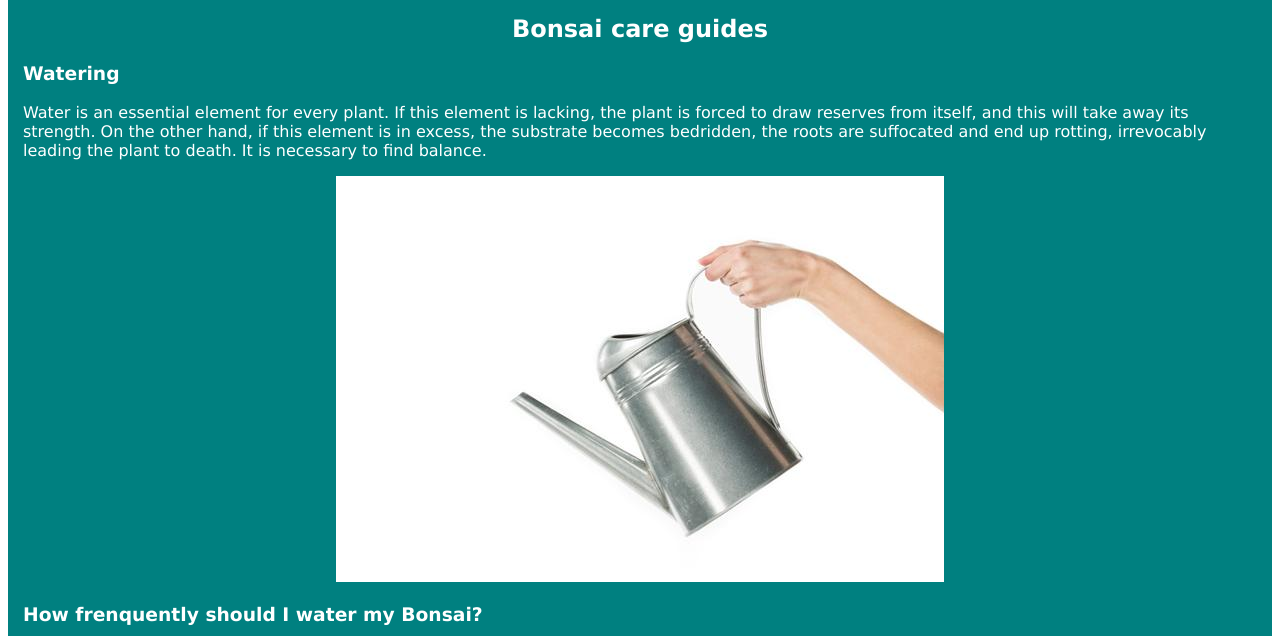
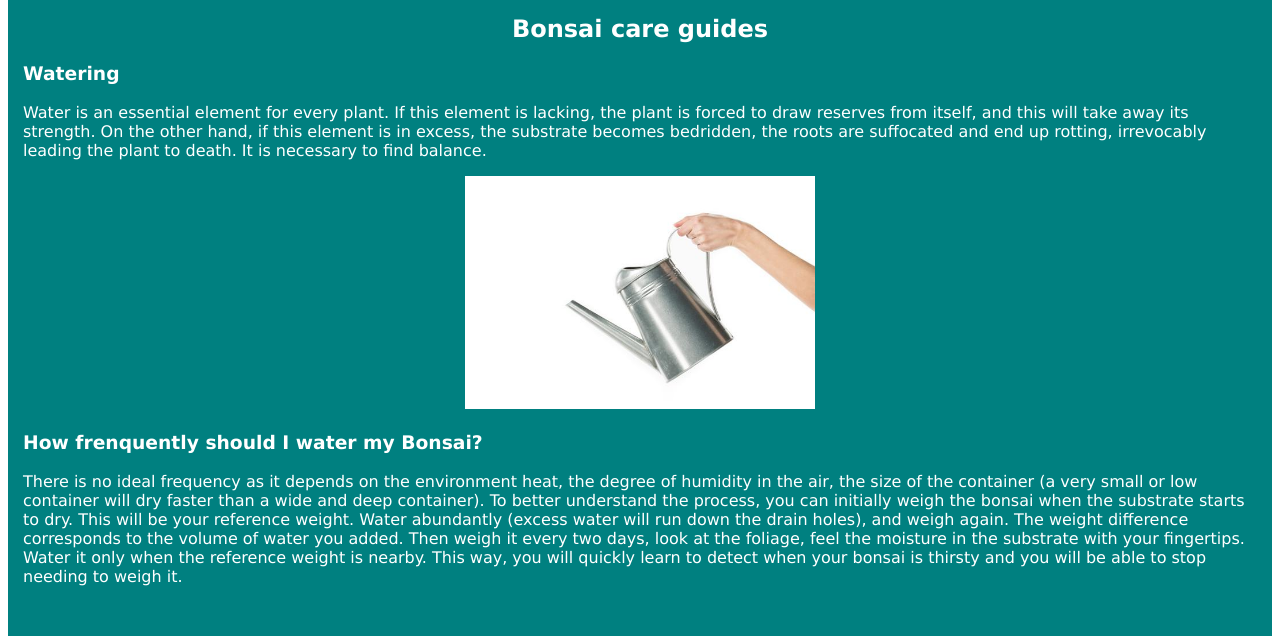
Before and after one commit to Panadito/Panadito.github.io, a plain HTML site: page guides.html in a window 1280 px wide. Shown: the part 133-769 px from the top of the page. Drawn offline with Linux system fonts and the light colour scheme.

Commit message:
Add files via upload

```diff
--- a/CSS/guides.css
+++ b/CSS/guides.css
@@ -21,6 +21,8 @@ ul.icons a {
   }
 
 ul.icons a:hover {background-color: rgb(253, 116, 92); transition: 0.4s ease; box-shadow: 5px 5px 5px black;}
+
+img {width: 350px; height: auto;}
 
 div.main {color: white; background-color: teal; border-radius: 20px; text-align: center; padding: 15px; width: auto; height: auto; margin-bottom: 15px;}
 
```
